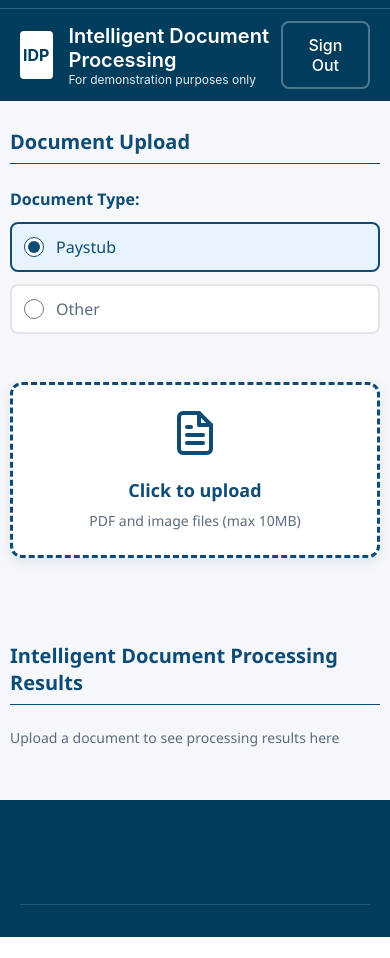
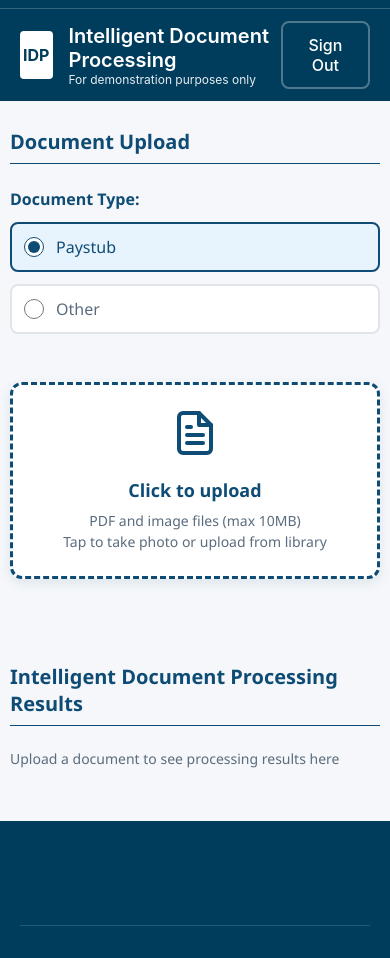
Before and after one commit to laurencegoolsby/amplify-react-template, a React (Vite) app: page / in a window 390 px wide. Before the commit the page ends 937 px from the top, so only its background shows below. Built offline with nearby package versions, Linux system fonts and the light colour scheme.

Commit message:
Update upload endpoint, add mobile camera support

```diff
--- a/src/components/FileUpload.tsx
+++ b/src/components/FileUpload.tsx
@@ -45,6 +45,7 @@ export default function FileUpload({ onUploadComplete, onFileSelect }: FileUploa
           className="file-input"
           id="file-upload"
           accept=".pdf,application/pdf,.jpg,.jpeg,.png,.gif,.bmp,.webp,image/*"
+          capture="environment"
         />
         <label htmlFor="file-upload" className="upload-label">
           <div className="upload-icon">
@@ -58,7 +59,7 @@ export default function FileUpload({ onUploadComplete, onFileSelect }: FileUploa
           </div>
           <div className="upload-text">
             <h3>Click to upload</h3>
-            <p>PDF and image files (max 10MB)</p>
+            <p>PDF and image files (max 10MB)<br />Tap to take photo or upload from library</p>
           </div>
         </label>
         {uploading && (
--- a/src/services/uploadService.ts
+++ b/src/services/uploadService.ts
@@ -3,7 +3,7 @@ export const uploadFile = async (
   documentType: string,
   onProgress: (progress: number | ((prev: number) => number)) => void
 ): Promise<any> => {
-  const endpoint = 'http://copa-a-appli-xy2jnn96xnau-1399784121.us-west-2.elb.amazonaws.com/upload-pdf';
+  const endpoint = 'http://copa-a-appli-xy2jnn96xnau-1399784121.us-west-2.elb.amazonaws.com/upload';
 
   const formData = new FormData();
   formData.append('file', file);
```
Also changed, not shown: 1 other file (tests, documents, lock files or other folders).
